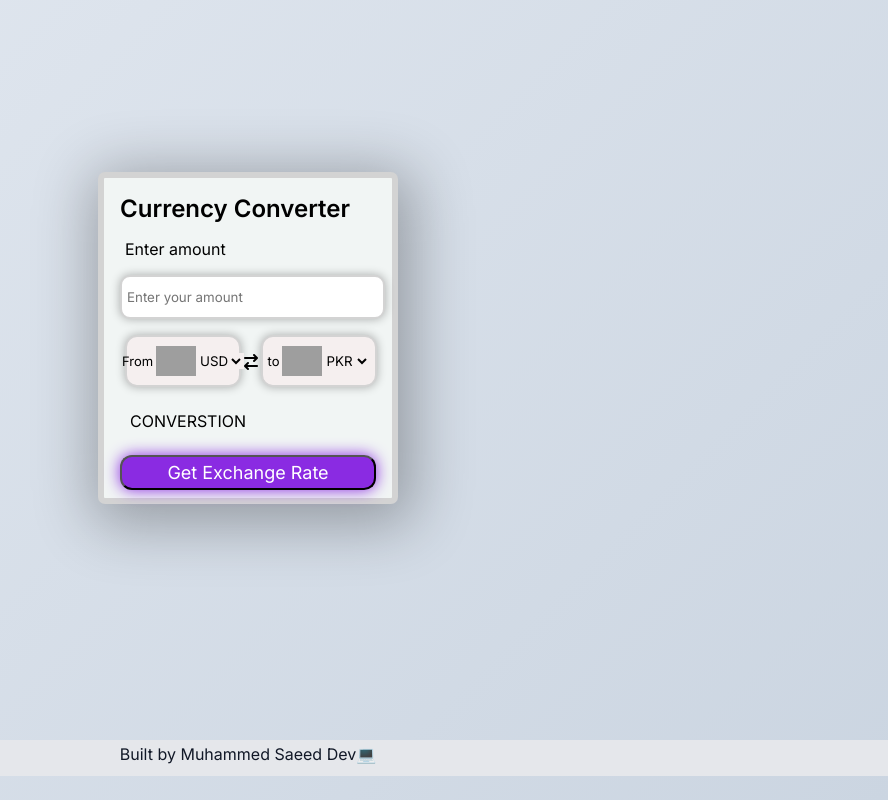
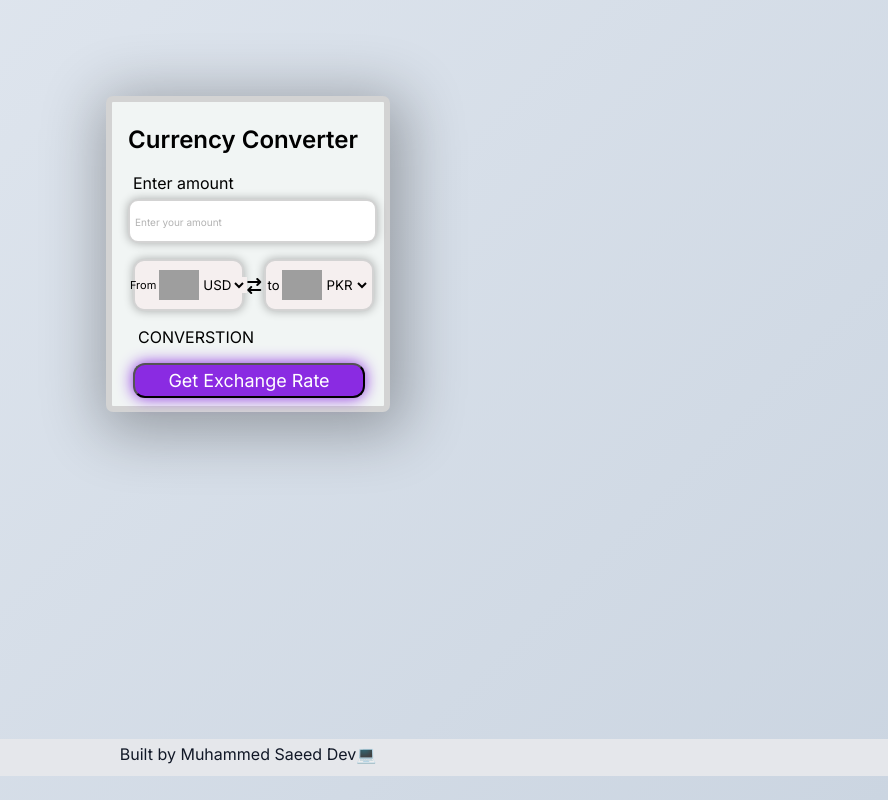
Before and after one commit to MuhammedSaeed23/portfolio, a plain HTML site: page currency.html in a window 1280 px wide. Shown: the whole page, without its empty margins (392-1280 px from the left). Drawn offline with Linux system fonts and the light colour scheme; grey boxes are pictures that could not be loaded.

Commit message:
Updated design and fixed layout issue

```diff
--- a/currency.css
+++ b/currency.css
@@ -5,7 +5,6 @@
 }
 body{
     display: flex;
-    justify-content: center;
     align-items: center;
     flex-direction: column;
     height: 100vh;
@@ -14,21 +13,21 @@ body{
 .currency-container{
 
     background-color: rgb(241, 245, 244);
-    width: 16rem;
-    height: 18rem;
+    width: 15rem;
+    height: 17rem;
     padding: 1rem;
     border-radius: 7px;
     box-shadow: 5px 10px 60px 10px rgba(0,0,0,0.3);
     border: 6px solid lightgray;     /* upar mota */
-    margin-top: -125px;
     transition: transform 0.3s ease;
+    margin-top: 6rem;
  }
  input{
     border: 2px solid lightgray;
     border-radius: 10px;
     height: 2.50rem;
-    width: 16rem;
-    margin-top: 1rem;
+    width: 15rem;
+    margin-top: 6px;
     padding-left: 5px;
     box-shadow:0 0 10px rgba(0,0,0,0.3) ;
  }
@@ -48,10 +47,10 @@ body{
     justify-content: center;
     align-items: center;
     background-color:rgb(245, 239, 239);
-    width: 7rem;
+    width: 6.7rem;
     height: 3rem;
-    border-radius: 12px;
-    font-size: small;
+    border-radius: 11px;
+    font-size: 11px;
     border: 2px solid lightgrey;
     box-shadow:0 0 10px rgba(0,0,0,0.3) ;
     gap: 3px;
@@ -61,19 +60,18 @@ body{
     display: flex;
     justify-content: center;
     align-items: center;
-    width:7rem;
+    width:6.6rem;
     height: 3rem;
     background-color:rgb(245, 239, 239);
-    border-radius: 12px;
+    border-radius: 11px;
     font-size: small;
     border: 2px solid lightgrey;
     box-shadow:0 0 10px rgba(0,0,0,0.3) ;
     gap: 3px;
  }
  .submit{
-    margin-top: 1.50rem;
     height: 35px;
-    width: 16rem;
+    width: 14.5rem;
     background-color: blueviolet;
     color: white;
     cursor: pointer;
@@ -81,6 +79,8 @@ body{
     border-radius: 12px;
     box-shadow:0 0 15px 0px blueviolet ;
     transition: transform 0.3s ease;
+    margin-top: 1rem;
+    margin-left: 5px;
 
  }
  select{
@@ -91,15 +91,15 @@ body{
    margin-top: 7px;
  }
  .p1{
-   margin-top: 1rem;
+   margin-top: 1.2rem;
    margin-left: 5px;
 
  }
  #p2{
-   margin-top: 1.5rem;
    margin-left: 10px;
    font-weight: 500;
    font-size: medium;
+   margin-top: 1rem;
  }
  .icon{
    margin-top: 2px;
@@ -125,6 +125,16 @@ footer{
    color: #111827;
    background-color: #E5E7EB;
    margin-bottom: 1.5rem;
-   padding-top:4px ;
+   padding-top:5px ;
    font-weight: 100;
 }
+.heading{
+   font-size: x-large;
+   font-weight: 700;
+   margin-top: 7px;
+}
+input::placeholder {
+  color: #b3b3b3;
+  opacity: 1;
+  font-size: 10px;
+}
--- a/currency.html
+++ b/currency.html
@@ -11,7 +11,7 @@
 </head>
 <body>
     <div class="currency-container">
-        <h2>Currency Converter</h2>
+        <p class="heading">Currency Converter</p>
         <form>
             <div class="amount">
                 <p class="p1">Enter amount</p>
@@ -19,7 +19,7 @@
                 <div class="locater">
                 <div class="dropdown">
                     <div class="from">
-                      <p>From</p>
+                      <p id="from">From</p>
                           <div class="select-container">
                             <img src="https://flagsapi.com/PK/flat/64.png" alt="pic">
                               <select id="from">
--- a/style.css
+++ b/style.css
@@ -10,7 +10,7 @@
 body {
   background: linear-gradient(135deg, #E2E8F0, #CBD5E1);
   color: #111827;
-  min-height: 100vh;
+  height: 100vh;
   display: flex;
   justify-content: center;
   align-items: center;
@@ -40,39 +40,6 @@ footer {
   font-size: 0.9rem;
 }
 
-/* ==== Container ==== */
-.container {
-  background-color: #F1F5F9;
-  padding: 2rem;
-  border-radius: 12px;
-  box-shadow: 0 4px 25px rgba(0, 0, 0, 0.2);
-  width: 350px;
-  text-align: center;
-  transition: transform 0.3s ease;
-}
-
-.container:hover {
-  transform: scale(1.03);
-}
-
-/* ==== Button ==== */
-button {
-  margin-top: 1rem;
-  background-color: blueviolet;
-  color: white;
-  border: none;
-  padding: 0.7rem 1rem;
-  border-radius: 8px;
-  cursor: pointer;
-  font-size: 1rem;
-  box-shadow: 0 0 10px rgba(137, 43, 226, 0.4);
-  transition: background 0.3s ease, transform 0.3s ease;
-}
-
-button:hover {
-  background-color: #6D28D9;
-  transform: scale(1.05);
-}
 /* ==== Projects Section ==== */
 #projects {
   margin-top: 2rem;
```
Also changed, not shown: index.html (+1 -1 lines).
